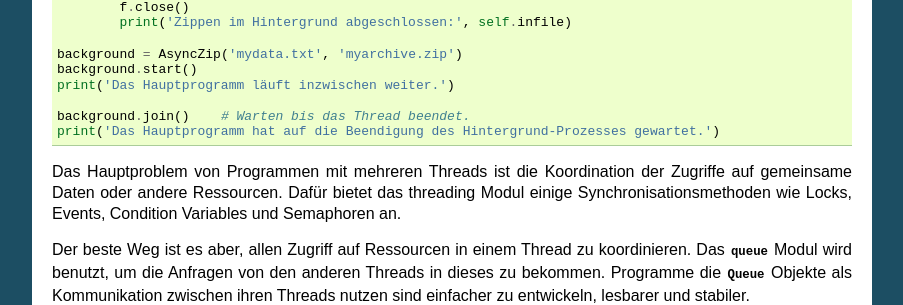
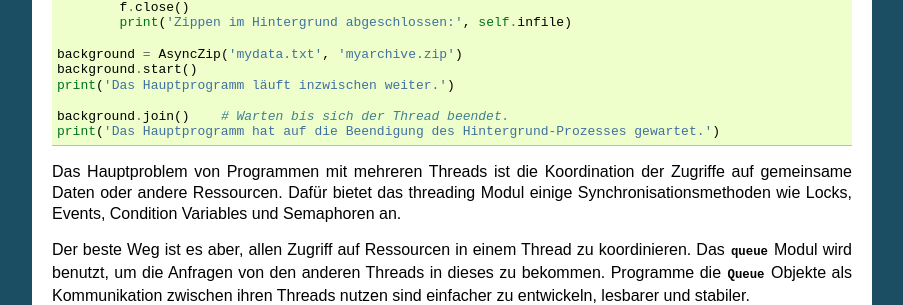
Before and after one commit to cofi/py-tutorial-de, a Sphinx documentation site: the page built from source/stdlib2.rst, in a window 1280 px wide and 900 px high, scrolled down 1898 px. Shown: the part 151-456 px from the top of the window, without its empty margins (198-1101 px from the left). Built offline with Sphinx 7.4.7, drawn with Linux system fonts in a browser that asks for light colours.

Commit message:
Minor fix (Patch from busfahrer)

```diff
--- a/source/stdlib2.rst
+++ b/source/stdlib2.rst
@@ -131,7 +131,7 @@ parallel dazu weiterläuft.::
    background.start()
    print('Das Hauptprogramm läuft inzwischen weiter.')
 
-   background.join()    # Warten bis das Thread beendet.
+   background.join()    # Warten bis sich der Thread beendet.
    print('Das Hauptprogramm hat auf die Beendigung des Hintergrund-Prozesses gewartet.')
 
 Das Hauptproblem von Programmen mit mehreren Threads ist die Koordination
```
